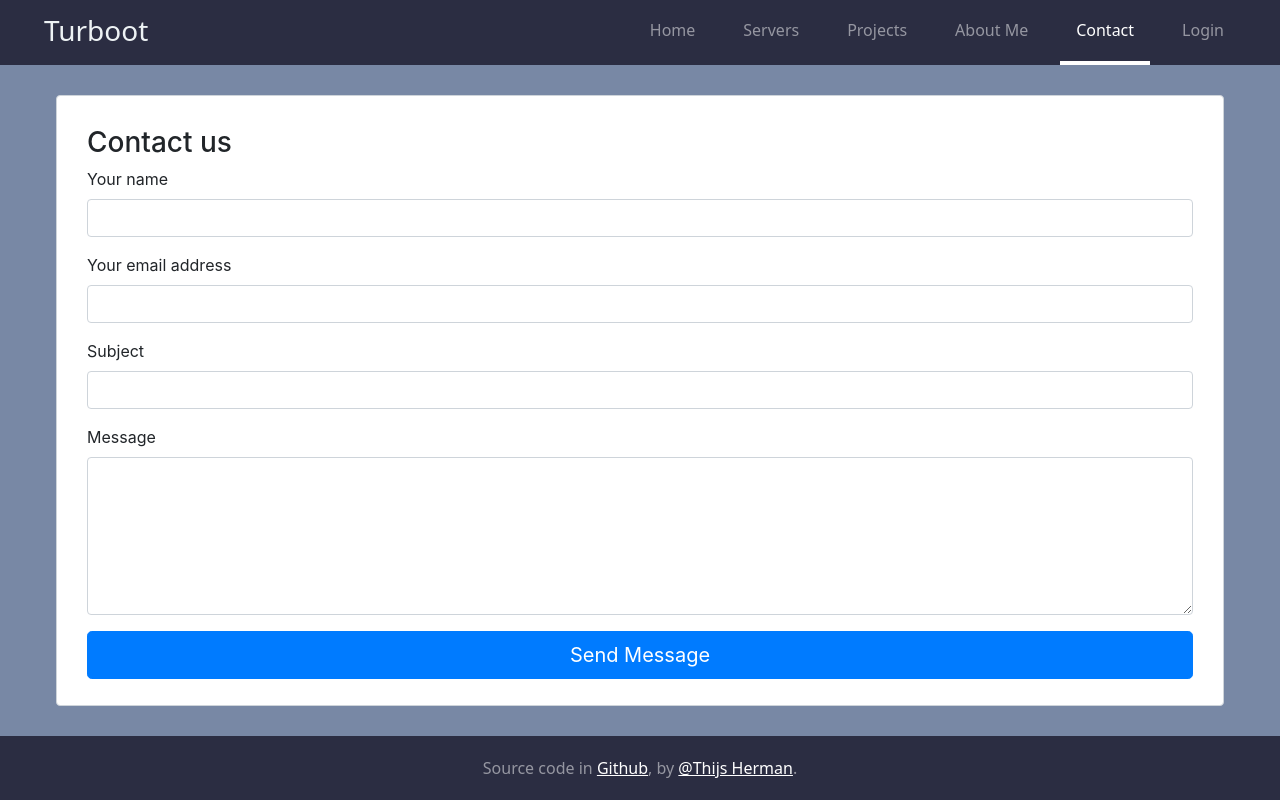
After one commit to Turbootzz/Turboot, a PHP site: page /contact.php in a window 1280 px wide. The commit adds this page. Run offline with PHP 8.4, Linux system fonts and the light colour scheme.

Commit message:
contact page functionality (v1)

```diff
--- a/assets/css/main.css
+++ b/assets/css/main.css
@@ -126,6 +126,168 @@ header {
   color: white;
 }
 
+/* Contact Page */
+#contact-form {
+  display:block;
+}
+
+.contact-body {
+  margin: 0;
+  font-family: -apple-system, Arial, sans-serif;
+  font-size: 1rem;
+  font-weight: 400;
+  line-height: 1.5;
+  color: #212529;
+  text-align: left;
+  background-color: #fff;
+  padding: 30px;
+  padding-bottom: 10px;
+  border: 1px solid #ced4da;
+  border-radius: 0.25rem;
+  max-width: 100%;
+}
+
+.contact-form-group {
+  margin-bottom: 1rem;
+}
+
+.contact-input-group {
+  position: relative;
+  display: -ms-flexbox;
+  display: flex;
+  -ms-flex-wrap: wrap;
+  flex-wrap: wrap;
+  -ms-flex-align: stretch;
+  align-items: stretch;
+  width: 100%;
+}
+
+.contact-form-control {
+  display: block;
+  width: 100%;
+  height: calc(1.5em + 0.75rem + 2px);
+  padding: 0.375rem 0.75rem;
+  font-size: 1rem;
+  font-weight: 400;
+  line-height: 1.5;
+  color: #495057;
+  background-color: #fff;
+  background-clip: padding-box;
+  border: 1px solid #ced4da;
+  outline: none;
+  border-radius: 0.25rem;
+  transition: border-color 0.15s ease-in-out, box-shadow 0.15s ease-in-out;
+}
+
+.contact-form-control:focus {
+  border: 1px solid #313131;
+}
+
+select.contact-form-control[size], select.contact-form-control[multiple] {
+  height: auto;
+}
+
+textarea.contact-form-control {
+  font-family: -apple-system, Arial, sans-serif;
+  height: auto;
+}
+
+label.contact-label {
+  display: inline-block;
+  margin-bottom: 0.5rem;
+}
+
+.contact-credit {
+  padding-top: 10px;
+  font-size: 0.9rem;
+  color: #545b62;
+}
+
+.contact-credit a {
+  color: #545b62;
+  text-decoration: underline;
+}
+
+.contact-credit a:hover {
+  color: #0056b3;
+  text-decoration: underline;
+}
+
+.contact-btn {
+  display: inline-block;
+  font-weight: 400;
+  color: #212529;
+  text-align: center;
+  vertical-align: middle;
+  cursor: pointer;
+  -webkit-user-select: none;
+  -moz-user-select: none;
+  -ms-user-select: none;
+  user-select: none;
+  background-color: transparent;
+  border: 1px solid transparent;
+  padding: 0.375rem 0.75rem;
+  font-size: 1rem;
+  line-height: 1.5;
+  border-radius: 0.25rem;
+  transition: color 0.15s ease-in-out, background-color 0.15s ease-in-out, border-color 0.15s ease-in-out, box-shadow 0.15s ease-in-out;
+}
+
+@media (prefers-reduced-motion: reduce) {
+  .contact-btn {
+      transition: none;
+  }
+}
+
+.contact-btn:hover {
+  color: #212529;
+  text-decoration: none;
+}
+
+.contact-btn:focus, .contact-btn.focus {
+  outline: 0;
+  box-shadow: 0 0 0 0.2rem rgba(0, 123, 255, 0.25);
+}
+
+.contact-btn-primary {
+  color: #fff;
+  background-color: #007bff;
+  border-color: #007bff;
+}
+
+.contact-btn-primary:hover {
+  color: #fff;
+  background-color: #0069d9;
+  border-color: #0062cc;
+}
+
+.contact-btn-primary:focus, .contact-btn-primary.focus {
+  color: #fff;
+  background-color: #0069d9;
+  border-color: #0062cc;
+  box-shadow: 0 0 0 0.2rem rgba(38, 143, 255, 0.5);
+}
+
+.contact-btn-lg, .contact-btn-group-lg>.contact-btn {
+  padding: 0.5rem 1rem;
+  font-size: 1.25rem;
+  line-height: 1.5;
+  border-radius: 0.3rem;
+}
+
+.contact-btn-block {
+  display: block;
+  width: 100%;
+}
+
+.contact-btn-block+.contact-btn-block {
+  margin-top: 0.5rem;
+}
+
+input[type="submit"].contact-btn-block, input[type="reset"].contact-btn-block, input[type="button"].contact-btn-block {
+  width: 100%;
+}
+
 /* --Footer-- */
 
 footer {
--- /dev/null
+++ b/contact.php
@@ -0,0 +1,51 @@
+<?php
+include_once "header.php";
+?>
+
+ <div class="contact-body">
+
+<div id="contact-form">
+<h3 class="contact-h3">Contact us</h3>
+
+<form id="contact-form-id" class="contact-form-class" method="post" action="contact-process.php">
+
+    <div class="contact-form-group">
+        <label for="name" class="contact-label">Your name</label>
+        <div class="contact-input-group">
+            <input type="text" id="Name" name="name" class="contact-form-control" required>
+        </div>
+    </div>
+
+    <div class="contact-form-group">
+        <label for="mail" class="contact-label">Your email address</label>
+        <div class="contact-input-group">
+            <input type="email" id="Email" name="mail" class="contact-form-control" required>
+        </div>
+    </div>
+
+    <div class="contact-form-group">
+        <label for="subject" class="contact-label">Subject</label>
+        <div class="contact-input-group">
+            <input id="Message" name="subject" class="contact-form-control" required>
+        </div>
+    </div>
+
+    <div class="contact-form-group">
+        <label for="message" class="contact-label">Message</label>
+        <div class="contact-input-group">
+            <textarea id="Message" name="message" class="contact-form-control" rows="6" maxlength="3000" required></textarea>
+        </div>
+    </div>
+
+    <div class="contact-form-group">
+        <button type="submit" name="submitmail" id="contact-button" class="contact-btn contact-btn-primary contact-btn-lg contact-btn-block">Send Message</button>
+    </div>
+
+</form>
+</div>
+
+</div>
+
+<?php
+include_once "footer.php";
+?>
--- a/header.php
+++ b/header.php
@@ -46,7 +46,7 @@ require "assets/includes/functions.inc.php"; // calls for the functions from fil
           <a class="nav-link <?php active('servers.php');?>" href="#">Servers</a>
           <a class="nav-link <?php active('projects.php');?>" href="projects.php">Projects</a>
           <a class="nav-link <?php active('aboutme.php');?>" href="#">About Me</a>
-          <a class="nav-link <?php active('contact.php');?>" href="#">Contact</a>
+          <a class="nav-link <?php active('contact.php');?>" href="contact.php">Contact</a>
           <?php // Changes the way something looks by having logged in
         if (isset($_SESSION["useruid"])) {
           echo "<a class='nav-link "; active('profile.php'); echo "' href='profile.php'>Profile</a></li>";
```
Also changed, not shown: contact-process.php (added, +18 -0 lines).
